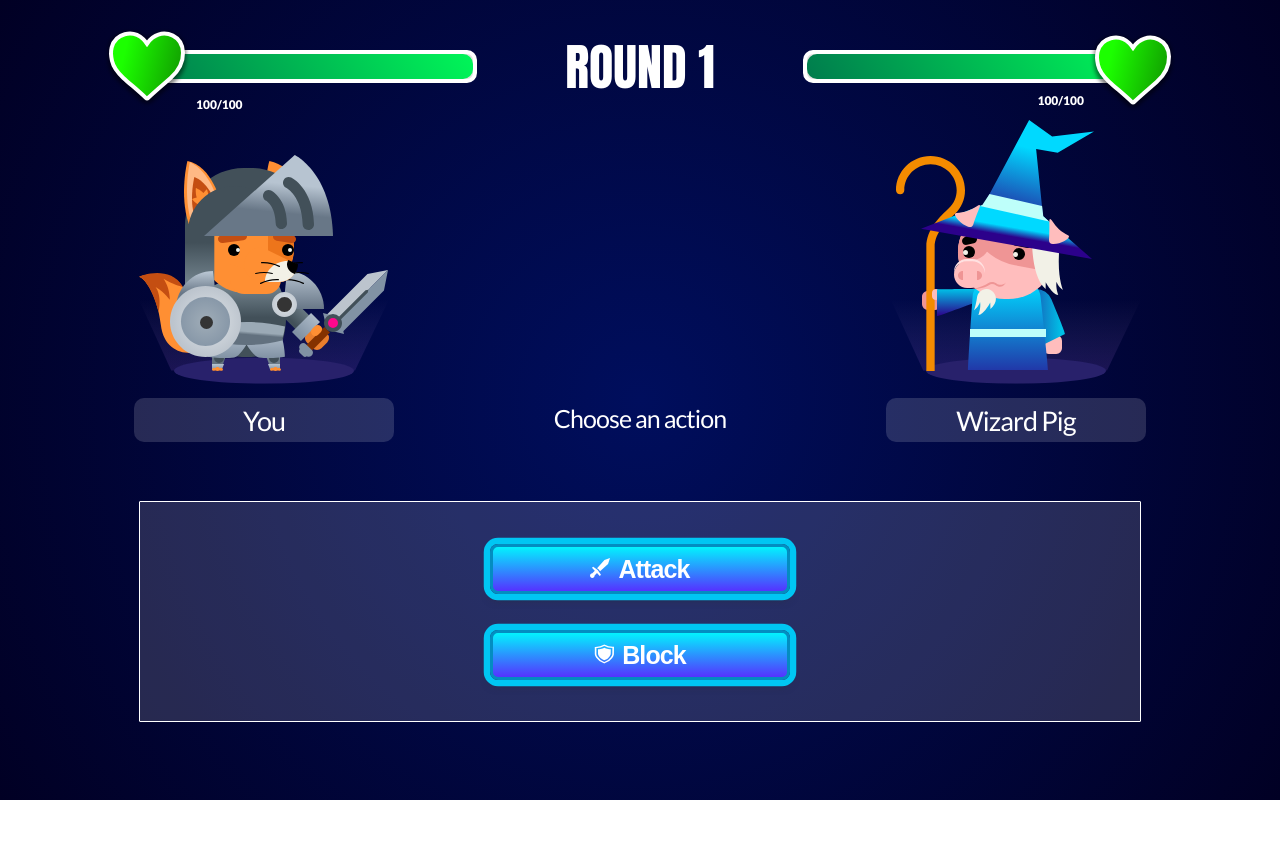
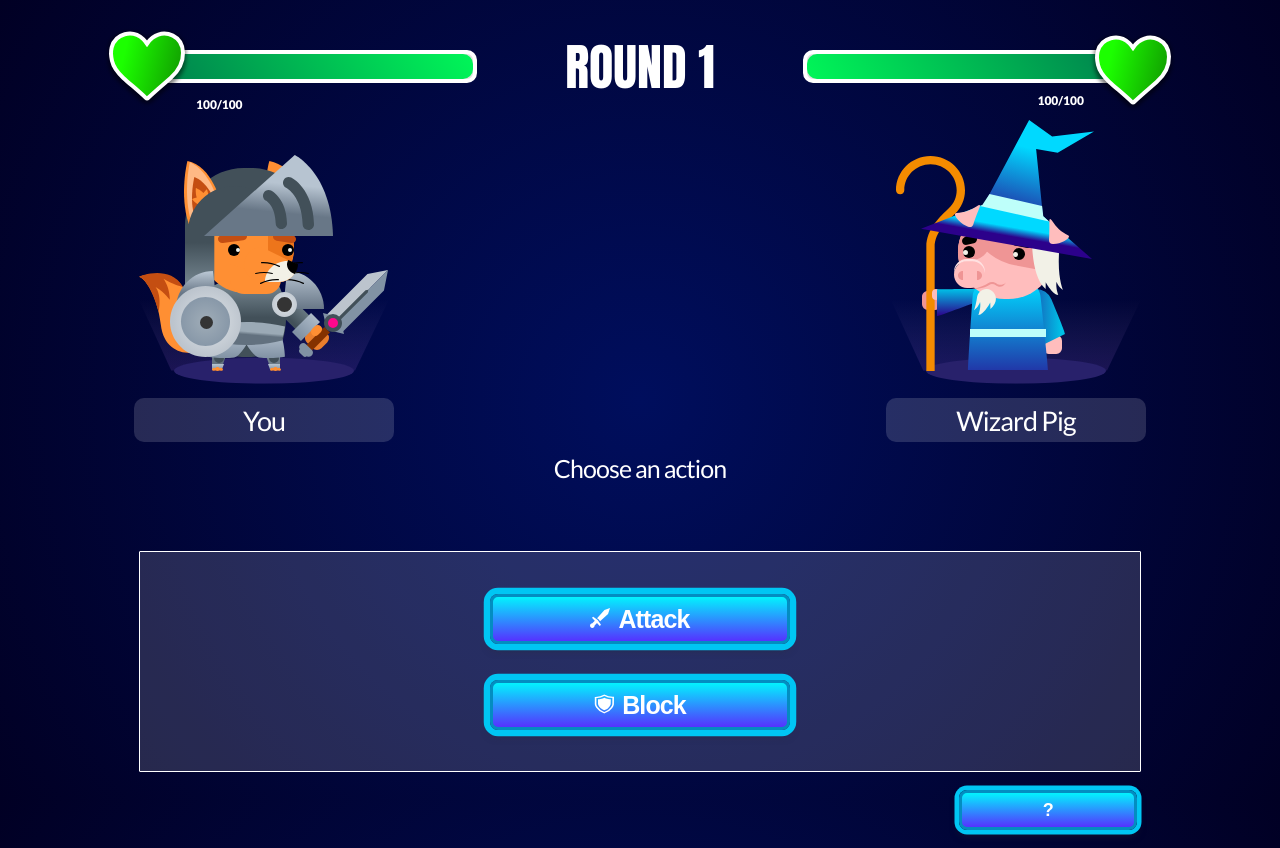
Before and after one commit to tamaraeaton/trivia-fighters, a React (Create React App) app: page / in a window 1280 px wide. Both pictures are taken after a click on the button "Easy". Before the commit the page ends 800 px from the top, so only its background shows below. Built offline with nearby package versions, Linux system fonts and the light colour scheme.

Commit message:
RAP395: - Ready for Game Demo

```diff
--- a/src/APIs/fetchQuestions.tsx
+++ b/src/APIs/fetchQuestions.tsx
@@ -1,4 +1,5 @@
 import { AttackPowerType } from '../store/game/game.slice';
+import { encode } from 'html-entities';
 
 const getQuestionDifficulty = (difficulty: AttackPowerType) => {
   if (difficulty === 'light') {
@@ -22,20 +23,25 @@ export const fetchQuestionsPerDifficulty = async (
     // Removing special characters from the JSON
     const json = await res.json();
     const jsonString = await JSON.stringify(json)
-      // .replace(/&quot;/g, '\\"')
+      .replace(/&quot;/g, '\\"')
       // .replace(/&#039;/g, "\\'")
-      .replace(/&rsquo;/g, '\\’')
+      .replace(/&#039;/g, '’')
+      .replace(/&rsquo;/g, '’')
       .replace(/&amp;/gi, '&')
       .replace(/&lrm;/g, '')
       .replace(/&eacute;/g, 'é')
       .replace(/&oacute;/g, 'ó')
+      .replace(/&ocirc;/g, 'ô')
       .replace(/&sup2;/g, '²')
       .replace(/&Nu;/g, 'Ν')
       .replace(/&Sigma;/g, 'Σ')
       .replace(/&Pi;/g, 'Π')
       .replace(/&Omicron;/g, 'Ο')
       .replace(/&ocirc;/g, 'ô')
-      .replace(/&aacute;/, 'á');
+      .replace(/&aacute;/, 'á')
+      .replace(/&Uuml;/g, 'Ü')
+      .replace(/&ndash;/g, '–')
+      .replace(/&euml;/g, 'ë');
     const formattedJSON = decodeURI(jsonString);
     console.log(JSON.parse(jsonString).results[0].correct_answer);
     return JSON.parse(formattedJSON);
--- a/src/components/Avatar/Avatar.scss
+++ b/src/components/Avatar/Avatar.scss
@@ -23,6 +23,7 @@
 .avatarShadowBase {
   position: absolute;
   bottom: 0;
+  transform-origin: bottom;
   transform: translate(-50%, 50%);
   width: 180px;
   left: 50%;
--- a/src/components/HealthBar/HealthBar.scss
+++ b/src/components/HealthBar/HealthBar.scss
@@ -14,14 +14,13 @@
   color: white;
   font-weight: bold;
 }
-
+.fillerReversed {
+  justify-content: end;
+}
 .filler {
   height: 100%;
   border-radius: inherit;
-}
-
-.fillerReversed {
-  justify-content: end;
+  transition: width 0.8s cubic-bezier(0.4, 0, 0.2, 1);
 }
 
 .healthAndScoreFont {
--- a/src/components/HealthBar/HealthBar.tsx
+++ b/src/components/HealthBar/HealthBar.tsx
@@ -32,8 +32,16 @@ const HealthBar: FunctionComponent<HealthBarProps> = ({
           width: `${healthPercentage}%`,
           background:
             healthPercentage < 50
-              ? 'linear-gradient(60deg, #ff0000 0%, #960000 100%)'
-              : 'linear-gradient(60deg, #007c4d 0%, #00f658 100%)',
+              ? `${
+                  !isReversed
+                    ? 'linear-gradient(60deg, #ff0000 0%, #960000 100%)'
+                    : 'linear-gradient(60deg, #960000 0%, #ff0000 100%)'
+                }`
+              : `${
+                  !isReversed
+                    ? 'linear-gradient(60deg, #007c4d 0%, #00f658 100%)'
+                    : 'linear-gradient(60deg, #00f658 0%, #007c4d 100%)'
+                }`,
         }}
       />
       <div
--- a/src/pages/Game.scss
+++ b/src/pages/Game.scss
@@ -6,6 +6,7 @@
   display: flex;
   justify-content: space-between;
   margin-top: 1rem;
+  height: 350px;
 }
 
 .avatarActionGroup {
@@ -23,10 +24,30 @@
 }
 
 .nextButtonDialogMessageWrapper {
+  position: relative;
   display: flex;
+  width: 300px;
   flex-direction: column;
   align-items: center;
   justify-content: flex-end;
+}
+
+.helpBubbleGame {
+  position: absolute;
+  top: 0;
+  font-family: Lato;
+  font-size: 20px;
+  flex-wrap: wrap;
+  width: 250px;
+  min-height: 50px;
+  padding: 0 5px;
+  background-color: #ffffff;
+  opacity: 70%;
+  border-radius: 15px;
+  // margin-bottom: 150px;
+  p {
+    color: black;
+  }
 }
 
 .dialogMessage {
@@ -41,4 +62,11 @@
 
 .nextButtonDiv {
   align-self: center;
+  margin-top: 5px;
+  margin-bottom: 5px;
 }
+
+.helpButtonGame {
+  display: flex;
+  justify-content: flex-end;
+}
--- a/src/pages/Game.tsx
+++ b/src/pages/Game.tsx
@@ -16,6 +16,7 @@ import ActionDialog from 'components/ActionDialog/ActionDialog';
 import QuestionDialog from 'components/QuestionDialog/QuestionDialog';
 import Button from '../components/Button/Button';
 import AriaRoundMessage from 'components/AriaScreenReader/AriaRoundMessage';
+import { attack } from 'store/game/game.slice';
 
 const Game: React.FunctionComponent = () => {
   const navigate = useNavigate();
@@ -55,14 +56,13 @@ const Game: React.FunctionComponent = () => {
   // local useState in addition to dispatch
 
   const [answerForNext, setAnswerForNext] = useState('');
+  const [showHelpBubble, setShowHelpBubble] = useState(false);
 
   useEffect(() => {
     if (isCorrect === true || isCorrect === false) {
       // when I am attacking and answer is correct, it will increase my attack value OR
       // I will attack and opponents health will decrease
-
       applyHeroAttackValue();
-
       // when I block or attack, if answer is incorrect, opponent will attack and my health will decrease
       applyOpponentAttackValue();
       if (action === 'block' && isCorrect === true) {
@@ -70,7 +70,9 @@ const Game: React.FunctionComponent = () => {
         setHeroCurrentHealth();
       }
     }
-
+    // if (dialogStage === 'answered' && isCorrect) {
+    //   setShowHelpBubble(false);
+    // }
     // eslint-disable-next-line react-hooks/exhaustive-deps
   }, [isCorrect]);
 
@@ -98,6 +100,29 @@ const Game: React.FunctionComponent = () => {
     }
     return '';
   }, [attackStrength, isCorrect, dialogStage, action]);
+
+  // TODO:
+  const helpMessage = useMemo(() => {
+    if (dialogStage === 'action') {
+      return `The opponent's health is based on the selection you chose.*** Now what action do you wish to take?
+      `;
+    }
+    if (dialogStage === 'attacking') {
+      return "A higher level of attack will give you more attack value *** The opponent's attack value is randomly generated per the difficulty you chose";
+    }
+    if (dialogStage === 'answering') {
+      if (action === 'attack') {
+        return 'Pick the correct answer and gain more attack strength.  *** An incorrect answer will trigger the attack.';
+      }
+      if (action === 'block') {
+        return "Pick the correct answer and you will gain 10 health points.  *** An incorrect answer will trigger the opponent's attack.";
+      }
+    }
+    if (dialogStage === 'answered' && isCorrect) {
+      return 'Yay, you got the answer correct, notice that your attack value is increased. *** Keep up the good work! *** Click Next to continue your attack.';
+    }
+    // TODO: add message for 'about to win' or 'about to lose'
+  }, [dialogStage, action, isCorrect]);
 
   useEffect(() => {
     if (!difficulty) {
@@ -171,6 +196,11 @@ const Game: React.FunctionComponent = () => {
           />
         </div>
         <div className="nextButtonDialogMessageWrapper">
+          {showHelpBubble && (
+            <div className="helpBubbleGame">
+              <p>{helpMessage}</p>
+            </div>
+          )}
           <div className="dialogMessage" data-testid="dialogMessage">
             {actionMessage}
           </div>
@@ -199,6 +229,15 @@ const Game: React.FunctionComponent = () => {
         </div>
       </div>
       <Dialog>{dialogStages()}</Dialog>
+      <div className="helpButtonGame">
+        <Button
+          size="xs"
+          onClick={() => setShowHelpBubble((prev) => !prev)}
+          selected={showHelpBubble ? true : false}
+        >
+          ?
+        </Button>
+      </div>
       <AriaRoundMessage
         heroCurrentHealth={heroCurrentHealth}
         heroMaxHealth={heroMaxHealth}
--- a/src/pages/Home.scss
+++ b/src/pages/Home.scss
@@ -8,3 +8,8 @@
 .headline1 {
   font-size: 99px;
 }
+
+.helpButton {
+  display: flex;
+  justify-content: flex-end;
+}
--- a/src/pages/Home.tsx
+++ b/src/pages/Home.tsx
@@ -1,5 +1,5 @@
 import Button from 'components/Button/Button';
-import React from 'react';
+import React, { useState } from 'react';
 import { useNavigate } from 'react-router-dom';
 import { useGameUI } from 'store/game/game.hooks';
 import { useOpponent } from '../store/players/opponent/opponent.hooks';
@@ -53,6 +53,7 @@ const Home: React.FunctionComponent = () => {
       >
         Seth
       </Button>
+      <div className="helpButton"></div>
     </div>
   );
 };
--- a/src/store/players/opponent/opponent.hooks.ts
+++ b/src/store/players/opponent/opponent.hooks.ts
@@ -40,6 +40,7 @@ const useOpponentDetails = () => {
     opponentName: opponentData?.displayName,
   };
 };
+
 export const useOpponentSelectors = () => {
   const opponentMaxHealth = useAppSelector(maxHealthSelector);
   const opponentCurrentHealth = useAppSelector(currentHealthSelector);
```
